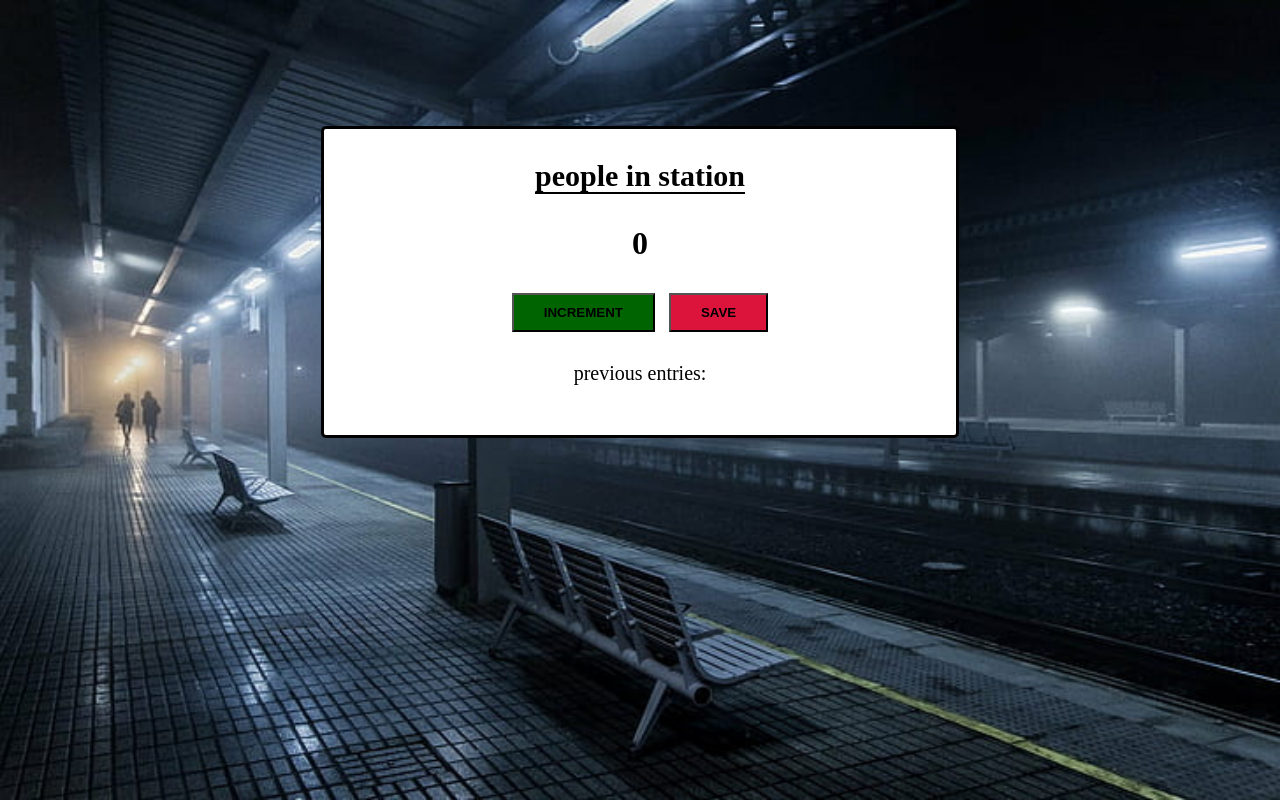
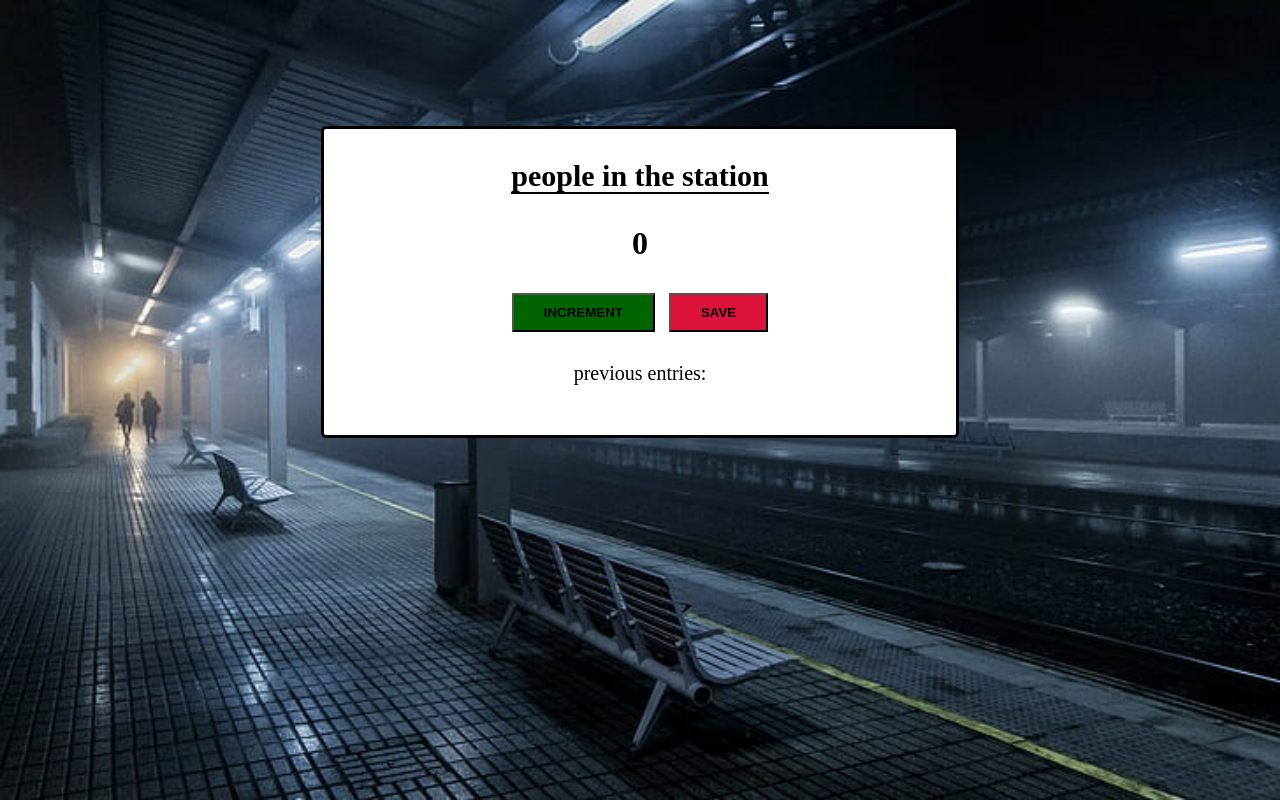
Before and after one commit to gracyteresa/counter-page, a plain HTML site: page index.html in a window 1280 px wide. Drawn offline with Linux system fonts and the light colour scheme.

Commit message:
changed header

```diff
--- a/index.html
+++ b/index.html
@@ -8,7 +8,7 @@
 </head>
 <body>
     <div class="container">
-        <h1 class="span"><span >people in station</span></h1>
+        <h1 class="span"><span >people in the station</span></h1>
         <h1 id="counter">0</h1>
         <button id="first-btn" onclick="increment()">INCREMENT</button>
         <button id="second-btn" onclick="save()">SAVE</button>
```
